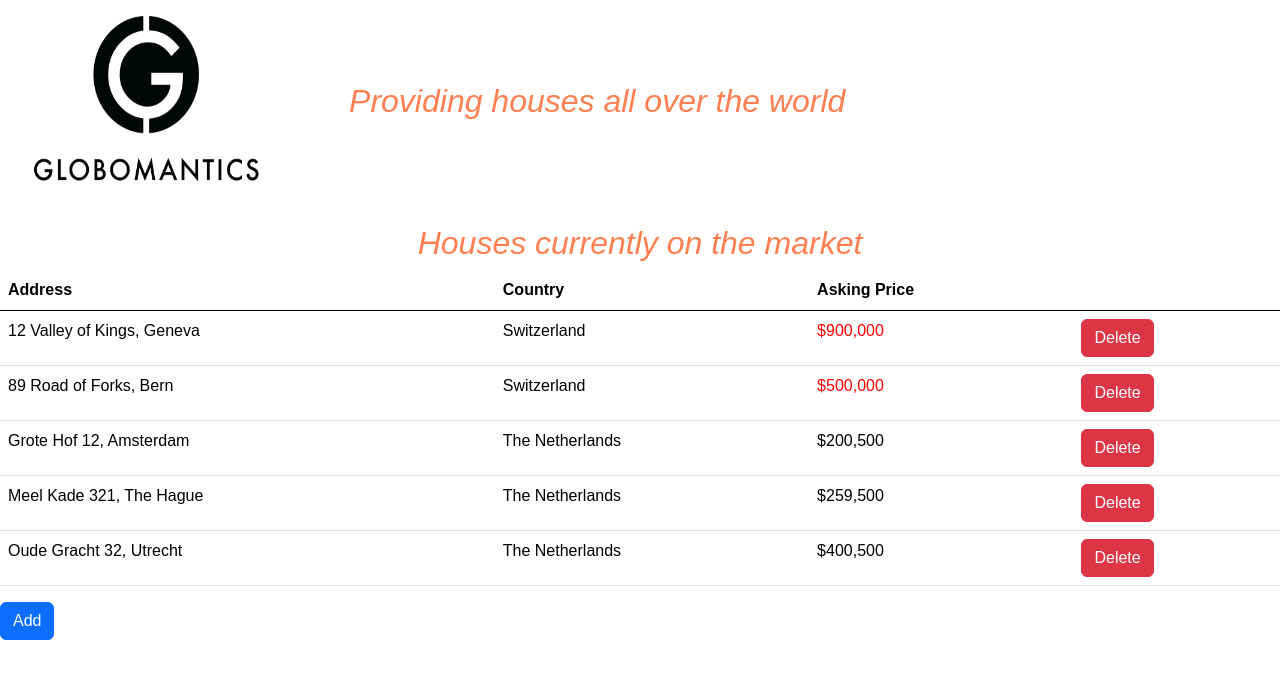
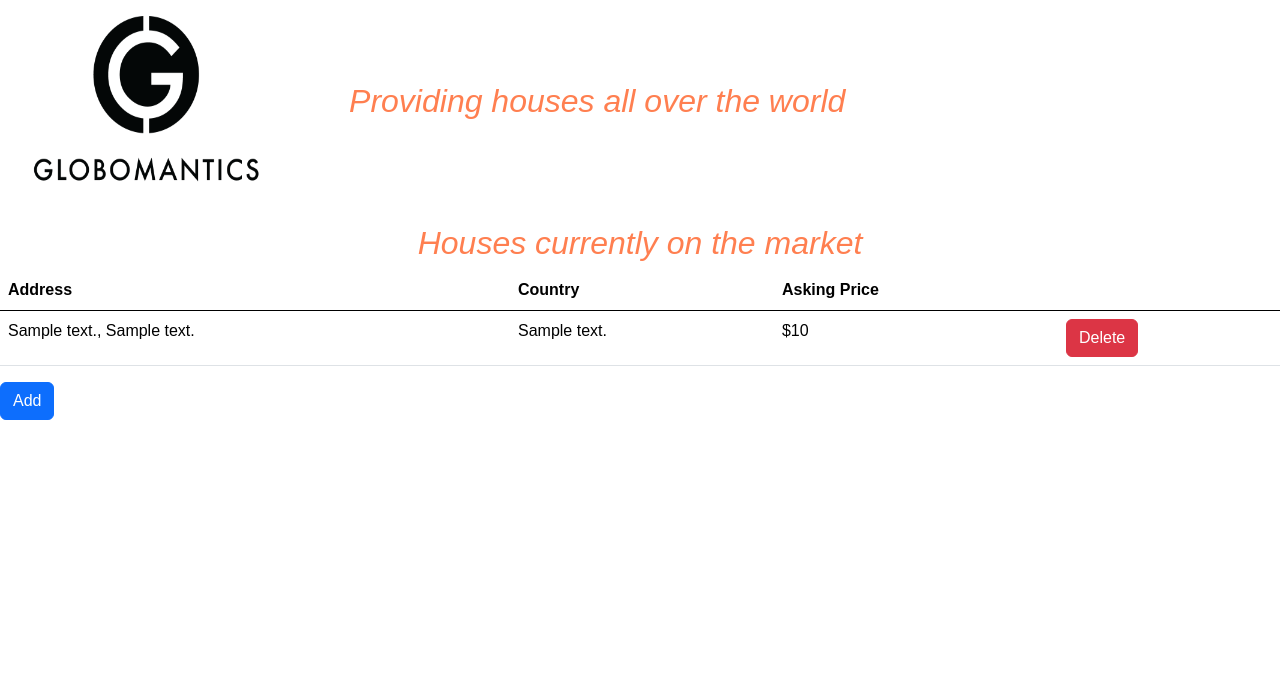
Before and after one commit to Manny933/CIS258, a Node server app: page / in a window 1280 px wide. Shown: the top 679 px of the page. Run offline with Node 20, Linux system fonts and the light colour scheme; tables that the repository leaves empty hold one stand-in row (values such as "Sample post"); some libraries are stand-ins or nearby versions.

Commit message:
Final Project: Retrieving Data - Part One Lab

```diff
--- a/app.js
+++ b/app.js
@@ -4,6 +4,10 @@ const morgan = require("morgan");
 const express = require("express");
 const path = require("path");
 const app = express();
+const mongoose = require("mongoose");
+const { getHouseInfo } = require('./src/controllers/houseController');
+
+
 
 
 const PORT = process.env.PORT || 4000;
@@ -23,15 +27,26 @@ app.use(
 );
 
 
+mongoose.connect("mongodb+srv://ecorrea424:ZjwZet0d8YTQ3zhl@cluster0.jmw6g.mongodb.net/houses");
+const db = mongoose.connection;
+
+db.on("error", console.error.bind(console, "Connection Error"));
+
+db.once("open", () => {
+  debug(chalk.bgBlue.whiteBright.bold("MongoDB Connected Successfully"));
+});
+
 app.set("views", path.join(__dirname, "src", "views"));
 app.set("view engine", "ejs");
+
 
 // ------------ ROUTES ------------ //
 
 //Main Page
-app.get('/', (req, res) => {
-  res.render('index');
-});
+
+
+app.get("/", getHouseInfo);
+
 
 //Add House
 app.get('/house/add', (req, res) => {
--- a/package.json
+++ b/package.json
@@ -17,6 +17,7 @@
     "debug": "^4.3.1",
     "ejs": "^3.1.10",
     "express": "^4.21.2",
+    "mongoose": "^8.8.4",
     "morgan": "^1.10.0",
     "nodemon": "^2.0.7"
   }
--- /dev/null
+++ b/src/controllers/houseController.js
@@ -0,0 +1,35 @@
+const HouseModel = require("../models/house");
+
+const getHouseInfo = async (req, res) => {
+
+
+        const allHouses = await HouseModel.find();
+        console.log("All houses from DB:", allHouses);
+
+        let houses = [];
+
+
+        allHouses.forEach((house) => {
+
+                houses.push({
+                    id: house._id,
+                    street: house.houseInfo.address.street,
+                    city: house.houseInfo.address.city,
+                    country: house.houseInfo.address.country,
+                    description: house.houseInfo.description,
+                    askingPrice: house.houseInfo.askingPrice,
+                    image: house.houseInfo.image
+                });
+
+        });
+
+        console.log("Populated houses array:", houses);
+
+        res.render("index", { houses, isPopulated: houses.length > 0});
+
+};
+
+
+module.exports = {
+    getHouseInfo
+};
--- a/src/views/index.ejs
+++ b/src/views/index.ejs
@@ -25,6 +25,8 @@
 
     <div>
         <h2 class="heading">Houses currently on the market</h2>
+
+
         <table class="table">
 
             <thead>
@@ -39,39 +41,19 @@
             </thead>
 
             <tbody>
+                <% houses.forEach(house => { %>
                 <tr>
-                    <td>12 Valley of Kings, Geneva</td>
-                    <td>Switzerland</td>
-                    <td style="color:red">$900,000</td>
+                    <td><%=house.street%>, <%=house.city%></td>
+                    <td><%=house.country%></td>
+                    <td>$<%=house.askingPrice.toLocaleString()%></td>
                     <td><button class="btn btn-danger">Delete</button></td>
                 </tr>
-                <tr>
-                    <td>89 Road of Forks, Bern</td>
-                    <td>Switzerland</td>
-                    <td style="color:red">$500,000</td>
-                    <td><button class="btn btn-danger">Delete</button></td>
-                </tr>
-                <tr>
-                    <td>Grote Hof 12, Amsterdam</td>
-                    <td>The Netherlands</td>
-                    <td>$200,500</td>
-                    <td><button class="btn btn-danger">Delete</button></td>
-                </tr>
-                <tr>
-                    <td>Meel Kade 321, The Hague</td>
-                    <td>The Netherlands</td>
-                    <td>$259,500</td>
-                    <td><button class="btn btn-danger">Delete</button></td>
-                </tr>
-                <tr>
-                    <td>Oude Gracht 32, Utrecht</td>
-                    <td>The Netherlands</td>
-                    <td>$400,500</td>
-                    <td><button class="btn btn-danger">Delete</button></td>
-                </tr>
+                 <% }); %>
             </tbody>
 
+
         </table>
+
     </div>
 
     <div class="d-flex justify-content-between">
```
Also changed, not shown: src/models/house.js (added, +23 -0 lines), 1 other file.
